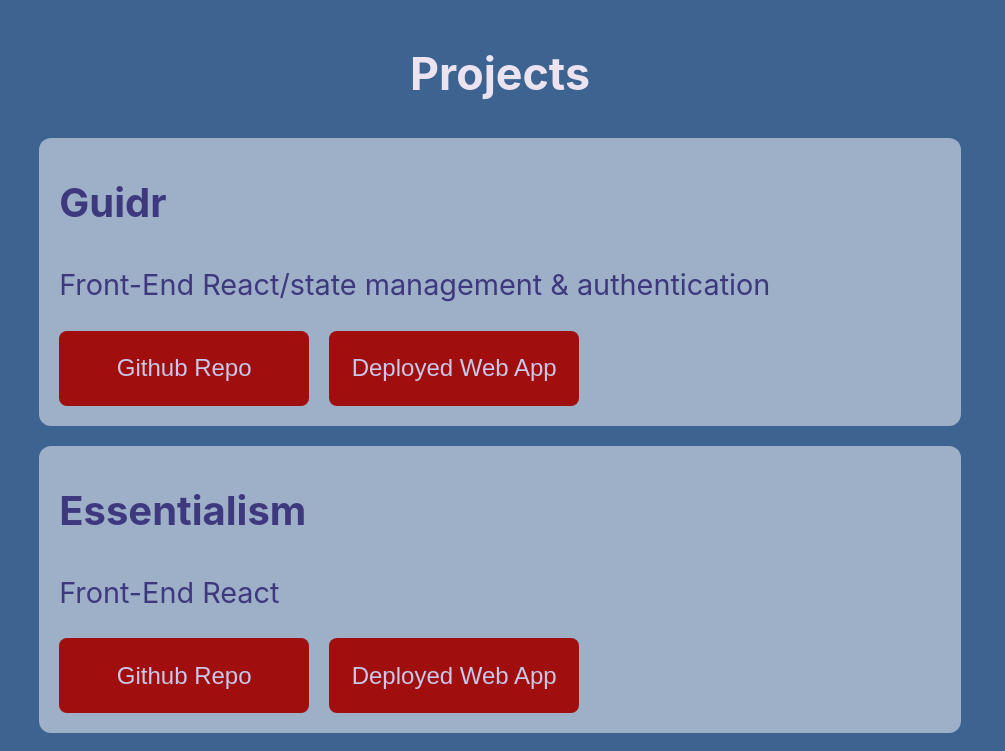
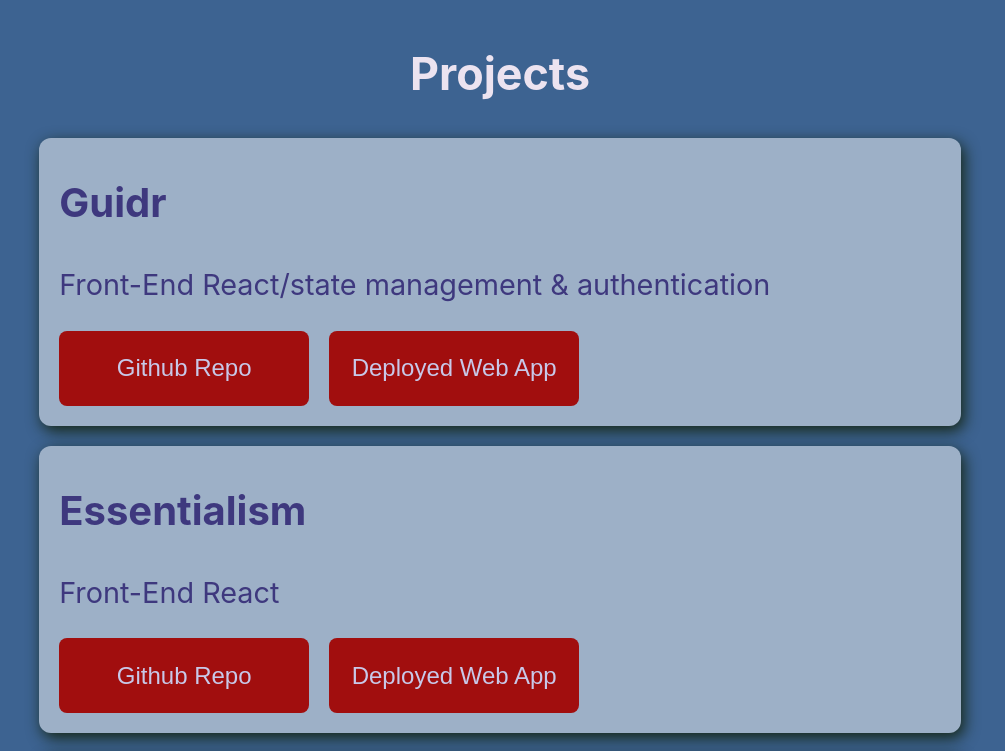
Before and after one commit to WilliamBerlin76/PersonalPortfolio, a React (Create React App) app: page / in a window 1280 px wide. Shown: the part 2000-2751 px from the top of the page, without its empty margins (140-1145 px from the left). Built offline with nearby package versions, Linux system fonts and the light colour scheme; no server answers.

Commit message:
added box-shadow to project cards

```diff
--- a/src/styles.scss
+++ b/src/styles.scss
@@ -54,6 +54,7 @@
     justify-content: space-evenly;
     margin-bottom: 120px;
     width: 80%;
+
     .skill-card-title{
       font-size: 1.8rem;
       text-align: center;
@@ -89,6 +90,7 @@
      border-radius: 12px;
      padding-bottom: 20px;
      color:#3e387e;
+     box-shadow: 3px 5px 15px #152614;
      h3{
        font-size: 2.5rem;
        margin-left: 20px;
```
